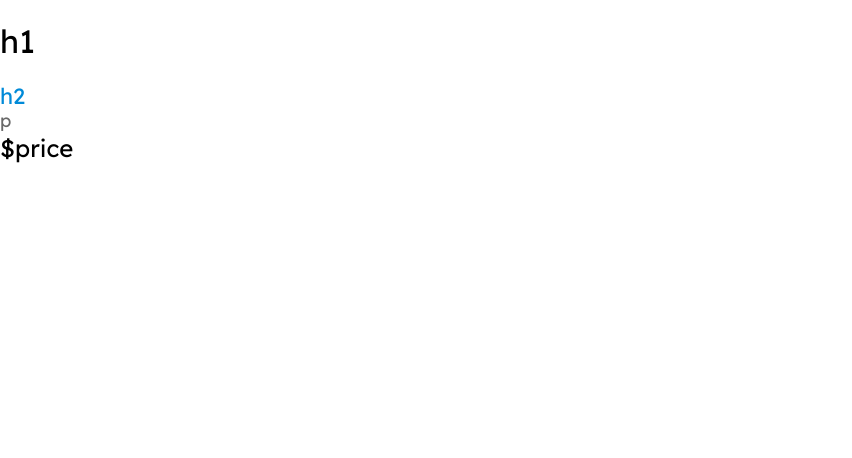
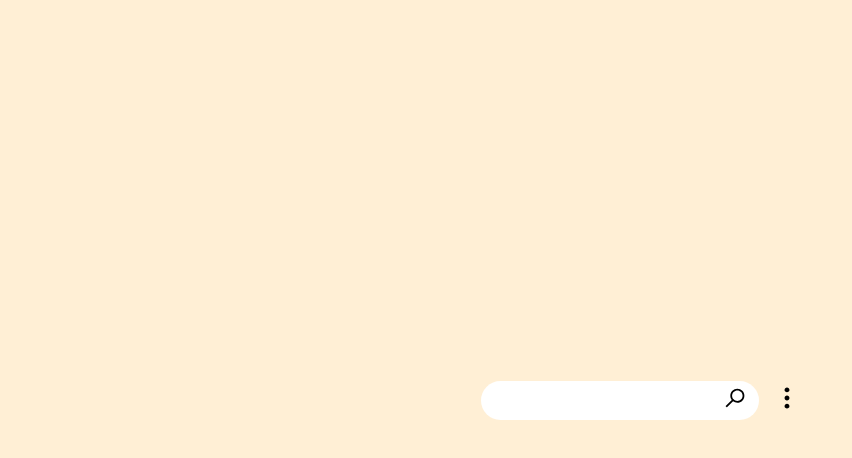
Before and after one commit to codexshell/car-listings, a SvelteKit app: page / in a window 1280 px wide. Shown: the top 458 px of the page, without its empty margins (0-852 px from the left). Built offline with nearby package versions, Linux system fonts and the light colour scheme.

Commit message:
feat(SearchInput.svelte): add SearchInput component with filter options modal to +page route

```diff
--- /dev/null
+++ b/src/lib/components/SearchInput.svelte
@@ -0,0 +1,119 @@
+<script>
+	import { fly } from 'svelte/transition';
+
+	import search from '$lib/images/search.svg';
+	import threeDots from '$lib/images/three-dots.svg';
+
+	export let filterOptions = [];
+
+	let showModal = false;
+	const toggleModal = () => {
+		showModal = !showModal;
+	};
+</script>
+
+<div class="container">
+	<div class="input-wrapper">
+		<input type="text" /> <button class="search-btn"><img src={search} alt="" /></button>
+	</div>
+	<button on:click={toggleModal} class="menu-btn">
+		<img src={threeDots} alt="menu" />
+	</button>
+
+	{#if showModal}
+		<div
+			transition:fly={{
+				y: 100,
+				duration: 250
+			}}
+			class="modal"
+		>
+			{#each filterOptions as option}
+				<div class="option-wrapper">
+					<input id={option} type="checkbox" />
+					<label for={option}>
+						{option}
+					</label>
+				</div>
+			{/each}
+		</div>
+	{/if}
+</div>
+
+<style>
+	.container {
+		display: flex;
+		justify-content: space-between;
+		align-items: center;
+		gap: 1.5rem;
+		position: relative;
+	}
+
+	.input-wrapper {
+		position: relative;
+	}
+
+	button {
+		border: none;
+		background: transparent;
+		cursor: pointer;
+	}
+
+	input {
+		width: 27.8rem;
+		height: 3.9rem;
+		background-color: white;
+		border: none;
+		border-radius: 3.6rem;
+		padding-inline: 1.6rem;
+		padding-right: 5rem;
+	}
+
+	.search-btn {
+		position: absolute;
+		right: 0;
+		top: 0;
+		height: 100%;
+		width: 4.8rem;
+		border-radius: 0 3.6rem 3.6rem 0;
+		transition: all 0.25s ease-in-out;
+	}
+
+	.search-btn:hover {
+		background-color: #008ad8;
+	}
+
+	.modal {
+		width: 25.7rem;
+		min-height: 20.6rem;
+		background-color: white;
+		position: absolute;
+		top: 0;
+		right: 0;
+		margin-top: 5rem;
+		margin-right: 5rem;
+		box-shadow: 1.1rem 1.8rem 5.4rem rgba(0, 0, 0, 0.11);
+		border-radius: 0.6rem;
+		padding: 3rem;
+	}
+
+	.option-wrapper {
+		display: flex;
+		gap: 2rem;
+		align-items: center;
+		margin-bottom: 1.8rem;
+	}
+
+	.option-wrapper:last-child {
+		margin-bottom: 0;
+	}
+
+	input[type='checkbox'] {
+		width: fit-content;
+		height: fit-content;
+	}
+
+	label {
+		font-size: 1.8rem;
+	}
+</style>
--- a/src/routes/+page.svelte
+++ b/src/routes/+page.svelte
@@ -1,11 +1,19 @@
 <script>
-	import Text from '$lib/components/Text.svelte';
+	// import Text from '$lib/components/Text.svelte';
+	import SearchInput from '$lib/components/SearchInput.svelte';
+
+	const filterOptions = ['New cars', 'Used cars', 'Dealership', 'For sale by owner'];
 </script>
 
-<Text variant="h1" label="h1" />
-<Text variant="h2" label="h2" />
-<Text variant="p" label="p" />
-<Text variant="price" label="price" />
+<main>
+	<SearchInput {filterOptions} />
+</main>
 
 <style>
+	main {
+		display: grid;
+		place-content: center;
+		background-color: papayawhip;
+		height: 100vh;
+	}
 </style>
```
